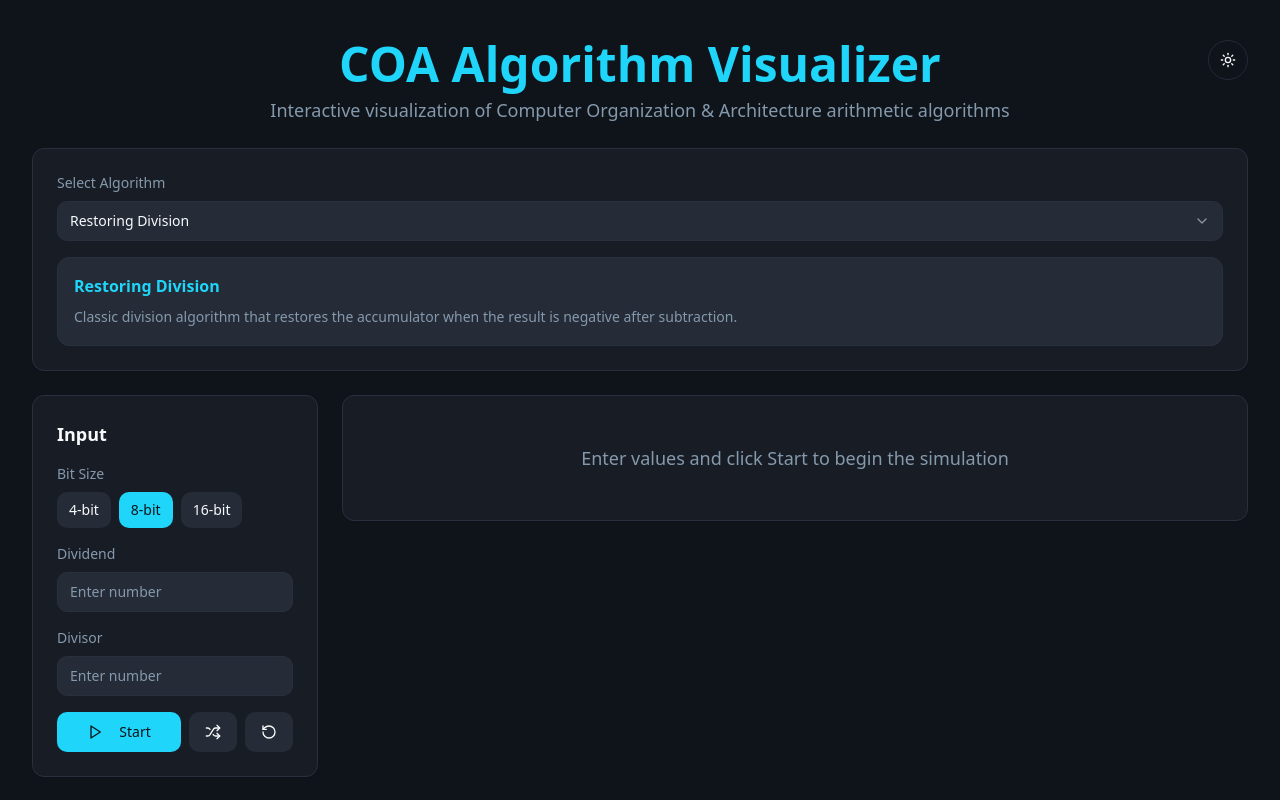
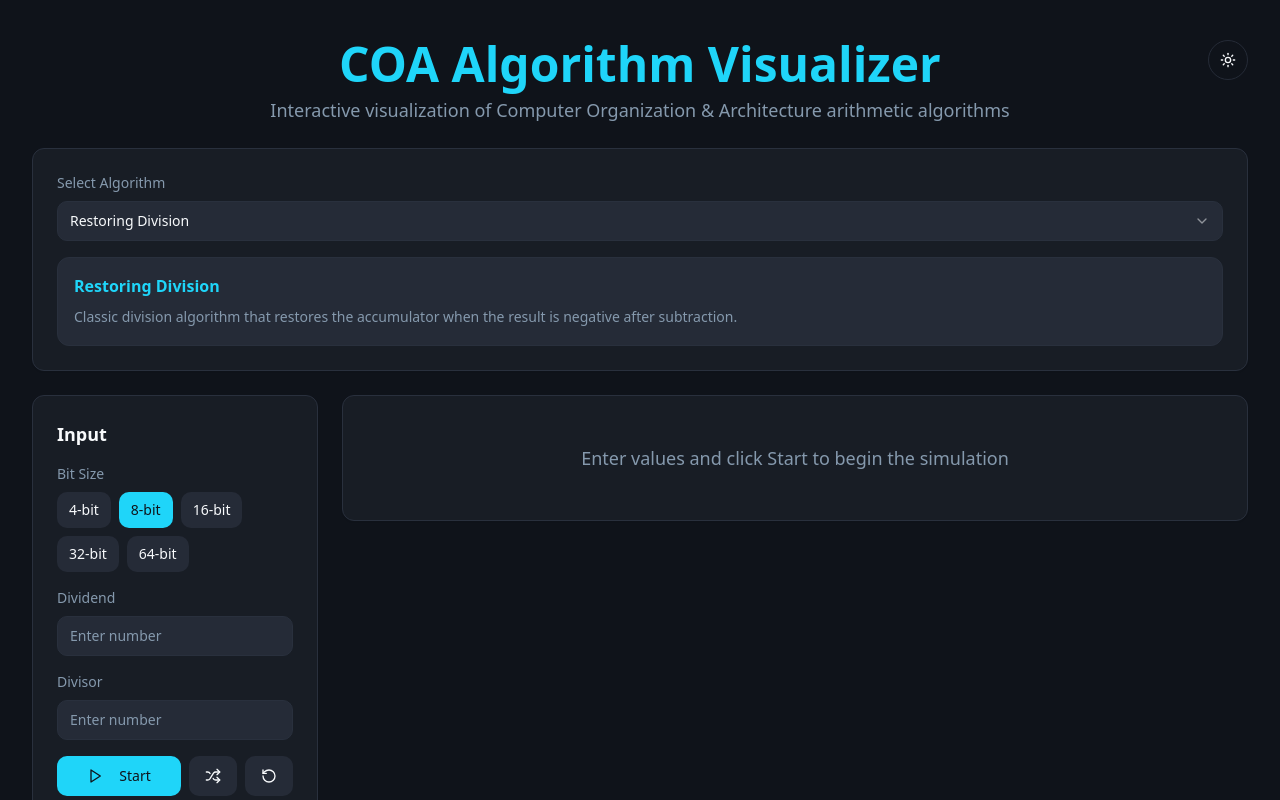
Before and after one commit to Sarthak-47/bitwise-magic, a React (Vite) app: page / in a window 1280 px wide. Shown: the top 800 px of the page. Built offline with nearby package versions, Linux system fonts and the light colour scheme; the HTML template or start-up script is replaced by a standard one.

Commit message:
Add more bit size options

```diff
--- a/src/components/InputPanel.tsx
+++ b/src/components/InputPanel.tsx
@@ -68,8 +68,8 @@ const InputPanel = ({ onStart, onReset, inputLabels, isDivision = false, bitSize
           <label className="text-sm font-medium text-muted-foreground mb-2 block">
             Bit Size
           </label>
-          <div className="flex gap-2">
-            {[4, 8, 16].map((bits) => (
+          <div className="flex gap-2 flex-wrap">
+            {[4, 8, 16, 32, 64].map((bits) => (
               <Button
                 key={bits}
                 onClick={() => onBitSizeChange(bits)}
```
